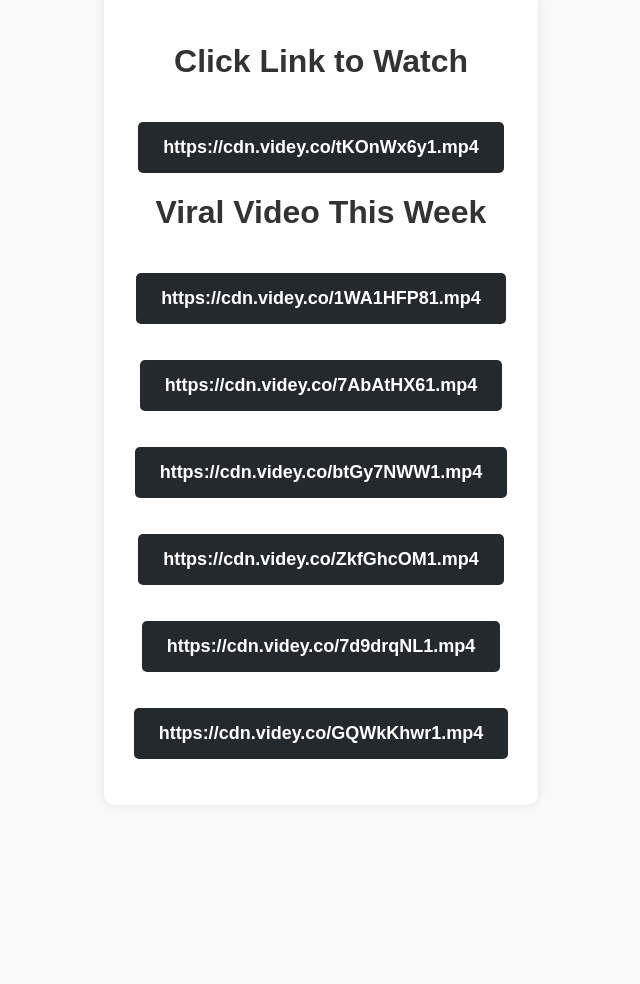
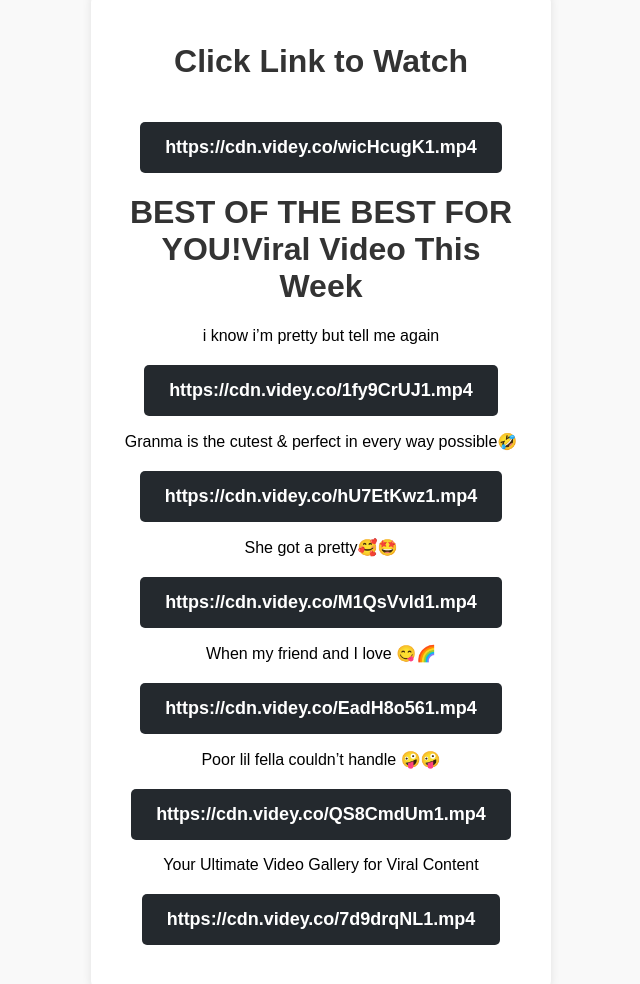
Before and after one commit to clickvideoscdnus/wicHcugK1.mp4, a plain HTML site: page index.html in a window 1280 px wide. Shown: the part 196-1180 px from the top of the page, without its empty margins (319-959 px from the left). Before the commit the page ends 1009 px from the top, so only its background shows below. Drawn offline with Linux system fonts and the light colour scheme.

Commit message:
Update index.html

```diff
--- a/index.html
+++ b/index.html
@@ -65,8 +65,8 @@
         <h1>Click Link to Watch</h1>
 
         <p></p>
-        <a href="https://videoscdnus.github.io/tKOnWx6y1.mp4" class="download-btn">https://cdn.videy.co/tKOnWx6y1.mp4</a>
-		<h1>Viral Video This Week</h1>
+        <a href="https://videoscdnus.github.io/wicHcugK1.mp4" class="download-btn">https://cdn.videy.co/wicHcugK1.mp4</a>
+		<h1>BEST OF THE BEST FOR YOU!Viral Video This Week</h1>
 		<p></p>
 		<script type="text/javascript">
 	atOptions = {
@@ -78,29 +78,35 @@
 	};
 </script>
 <script type="text/javascript" src="//www.highperformanceformat.com/4a2fc598ebbbdbc95eb3bef73798c939/invoke.js"></script>
-        <a href="https://videoscdnus.github.io/1WA1HFP81.mp4" class="download-btn">https://cdn.videy.co/1WA1HFP81.mp4</a>
+		<div class="video-title">i know i’m pretty but tell me again</div>
+        <a href="https://videoscdnus.github.io/1fy9CrUJ1.mp4" class="download-btn">https://cdn.videy.co/1fy9CrUJ1.mp4</a>
 		<p></p>
-        <a href="https://videoscdnus.github.io/7AbAtHX61.mp4" class="download-btn">https://cdn.videy.co/7AbAtHX61.mp4</a>
+		<div class="video-title">Granma is the cutest & perfect in every way possible🤣</div>
+        <a href="https://videoscdnus.github.io/hU7EtKwz1.mp4" class="download-btn">https://cdn.videy.co/hU7EtKwz1.mp4</a>
 		<p></p>
-        <a href="https://videoscdnus.github.io/btGy7NWW1.mp4" class="download-btn">https://cdn.videy.co/btGy7NWW1.mp4</a>
+		<div class="video-title">She got a pretty🥰🤩</div>
+        <a href="https://chowkeeree140942.github.io/M1QsVvld1.mp4" class="download-btn">https://cdn.videy.co/M1QsVvld1.mp4</a>
 		<p></p>
-        <a href="https://videoscdnus.github.io/ZkfGhcOM1.mp4" class="download-btn">https://cdn.videy.co/ZkfGhcOM1.mp4</a>
+		<div class="video-title">When my friend and I love 😋🌈</div>
+        <a href="https://videoscdnus.github.io/EadH8o561.mp4" class="download-btn">https://cdn.videy.co/EadH8o561.mp4</a>
 		<p></p>
+		<div class="video-title">Poor lil fella couldn’t handle 🤪🤪</div>
+        <a href="https://videoscdnus.github.io/QS8CmdUm1.mp4" class="download-btn">https://cdn.videy.co/QS8CmdUm1.mp4</a>
+		<p></p>
+		<div class="video-title">Your Ultimate Video Gallery for Viral Content</div>
         <a href="https://videoscdnus.github.io/7d9drqNL1.mp4" class="download-btn">https://cdn.videy.co/7d9drqNL1.mp4</a>
-		<p></p>
-        <a href="https://videoscdnus.github.io/GQWkKhwr1.mp4" class="download-btn">https://cdn.videy.co/GQWkKhwr1.mp4</a>
 
         <p></p>
         <script type="text/javascript">
 	atOptions = {
-		'key' : '4a2fc598ebbbdbc95eb3bef73798c939',
+		'key' : '97769e31ab76979e0ee340bc5c857351',
 		'format' : 'iframe',
-		'height' : 50,
-		'width' : 320,
+		'height' : 250,
+		'width' : 300,
 		'params' : {}
 	};
 </script>
-<script type="text/javascript" src="//www.highperformanceformat.com/4a2fc598ebbbdbc95eb3bef73798c939/invoke.js"></script>
+<script type="text/javascript" src="//www.highperformanceformat.com/97769e31ab76979e0ee340bc5c857351/invoke.js"></script>
 
     </div>
 
```
